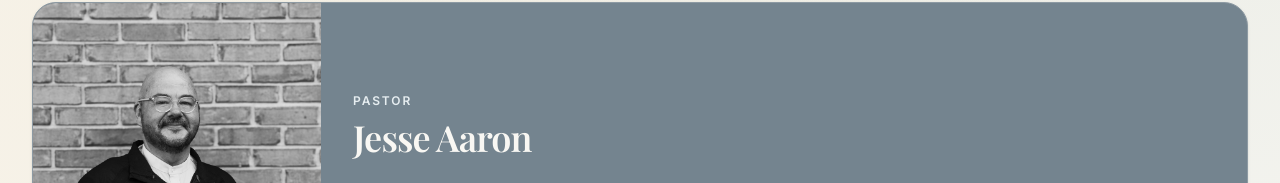
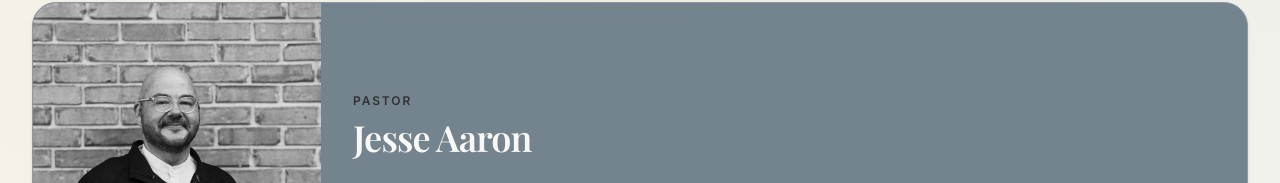
Before and after one commit to dm0808/cedarvillenaz-site, a Next.js app in the folder cedarville-church-site/: page /about in a window 1280 px wide. Shown: the part 616-799 px from the top of the page. Built offline with nearby package versions, Linux system fonts and the light colour scheme.

Commit message:
Use footer charcoal for leadership labels

```diff
--- a/cedarville-church-site/app/about/page.tsx
+++ b/cedarville-church-site/app/about/page.tsx
@@ -105,7 +105,7 @@ export default function AboutPage() {
                   ) : (
                     <div className="flex aspect-[4/3] items-center justify-center bg-[linear-gradient(145deg,rgba(248,247,243,0.12),rgba(217,164,65,0.14),rgba(14,36,51,0.16))] px-6 text-center md:h-full md:min-h-[20rem] md:aspect-auto">
                       <div>
-                        <p className="text-xs font-semibold uppercase tracking-[0.18em] text-[#e6edf0]">
+                        <p className="text-xs font-semibold uppercase tracking-[0.18em] text-[#333132]">
                           Photo Space
                         </p>
                         <p className="mt-2 text-sm text-[#f8f7f3]/82">
@@ -117,7 +117,7 @@ export default function AboutPage() {
 
                   <div className="flex flex-col justify-center">
                     <CardHeader className="pb-3 md:px-8 md:pt-8">
-                      <p className="text-xs font-semibold uppercase tracking-[0.16em] text-[#e6edf0]">
+                      <p className="text-xs font-semibold uppercase tracking-[0.16em] text-[#333132]">
                         {member.slot}
                       </p>
                       <CardTitle className="font-heading text-3xl text-[#f8f7f3] md:text-4xl">{member.name}</CardTitle>
```
